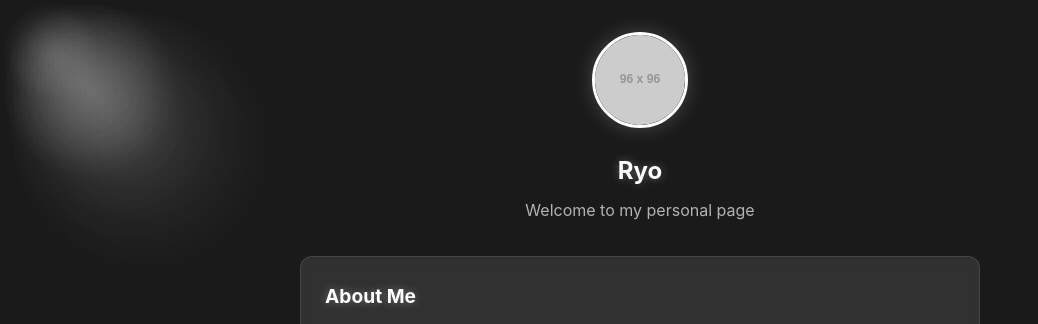
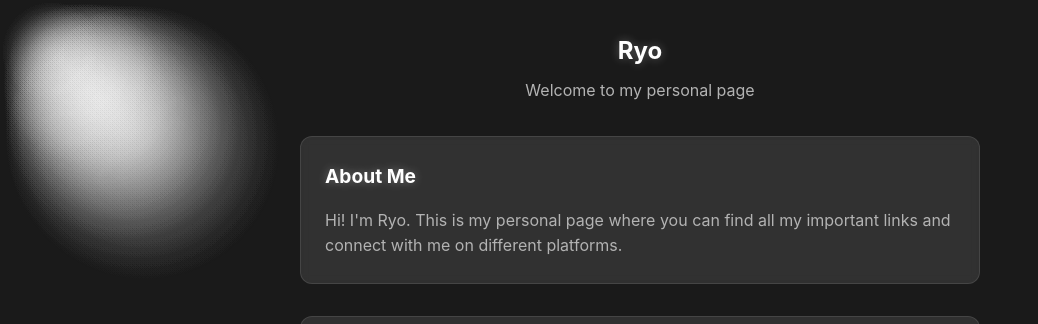
Before and after one commit to ryosus/ryosus.github.io, a plain HTML site: page index.html in a window 1280 px wide. Shown: the top 324 px of the page, without its empty margins (0-1038 px from the left). Drawn offline with Linux system fonts and the light colour scheme; placeholder pictures from the web are drawn by us.

Commit message:
Increase particles and remove profile picture

```diff
--- a/index.html
+++ b/index.html
@@ -132,7 +132,6 @@
     <div class="cascade-bg"></div>
     <div class="container">
         <div class="profile">
-            <img src="https://via.placeholder.com/96" alt="Profile Picture">
             <h1>Ryo</h1>
             <p>Welcome to my personal page</p>
         </div>
@@ -162,7 +161,7 @@
         document.addEventListener('DOMContentLoaded', () => {
             const cascadeBg = document.querySelector('.cascade-bg');
             const particles = [];
-            const numParticles = 20;
+            const numParticles = 100;
 
             // Create particles
             for (let i = 0; i < numParticles; i++) {
```
